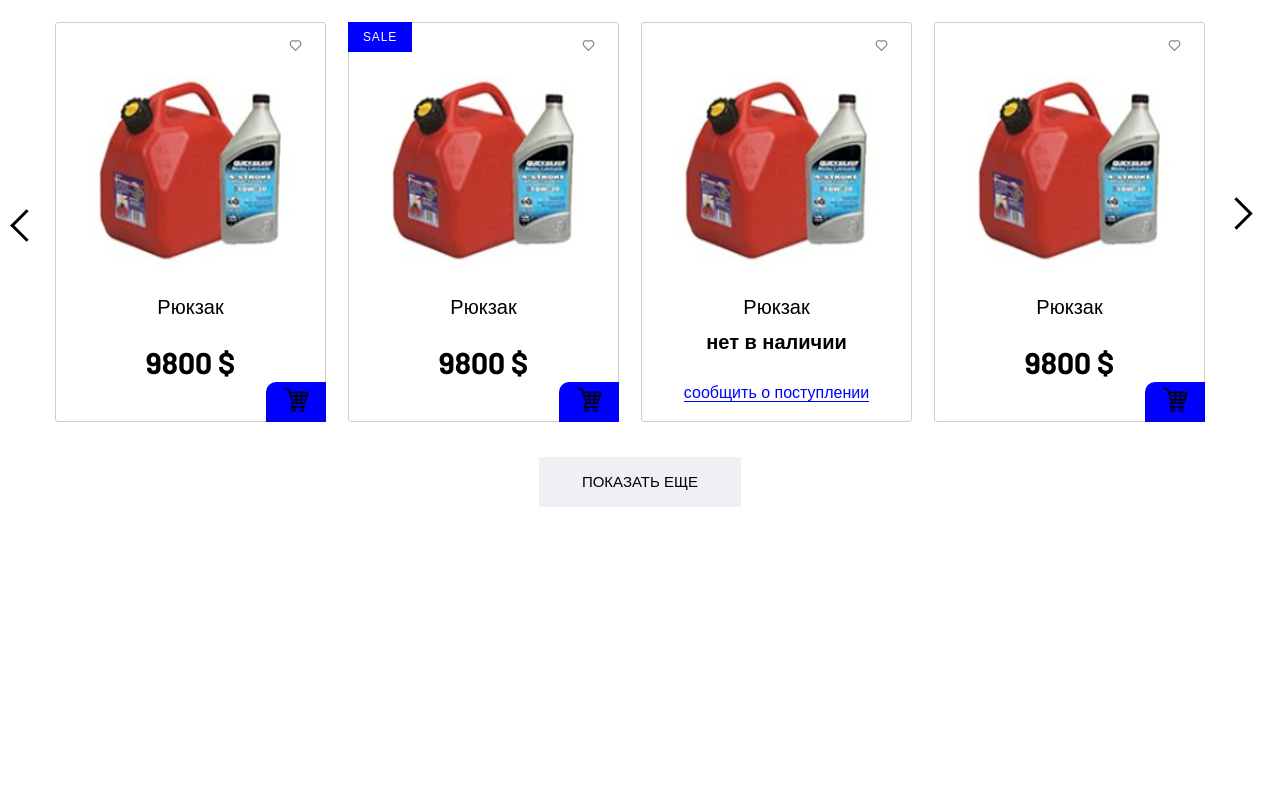
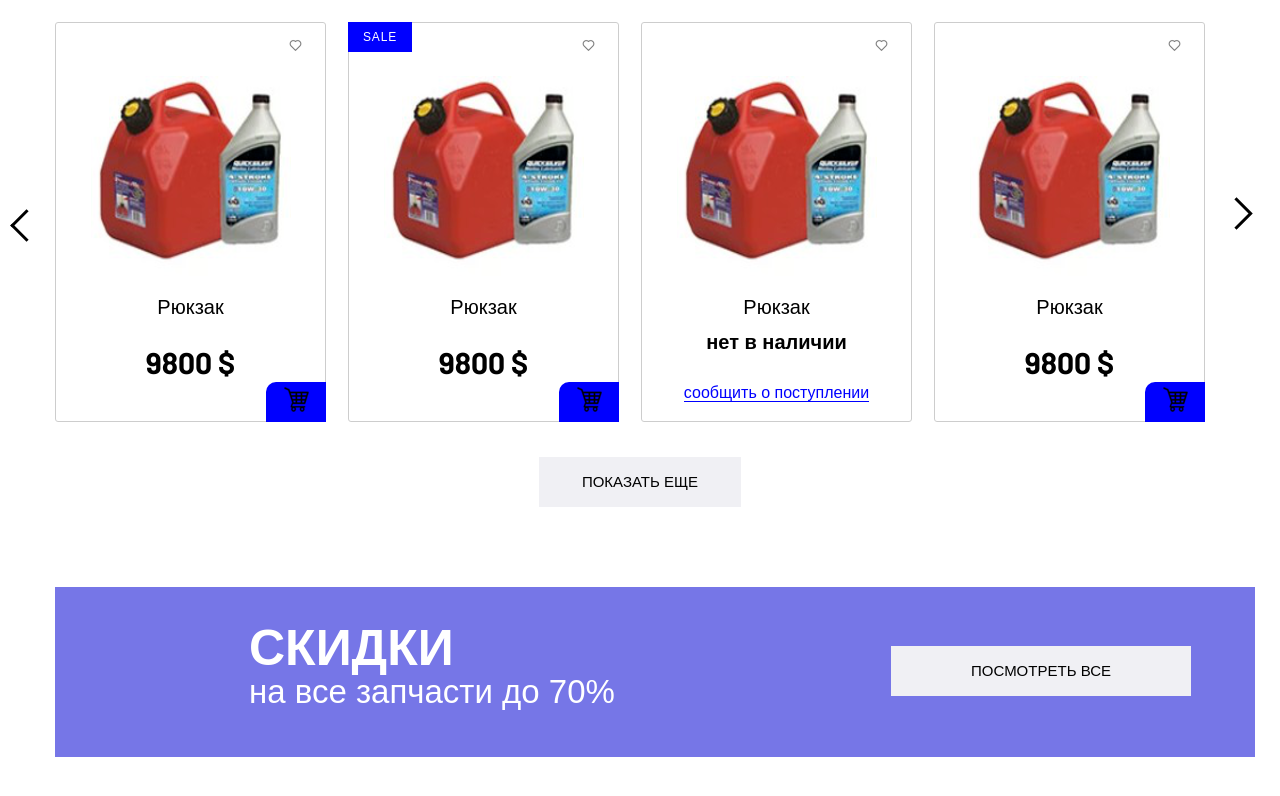
Before and after one commit to vitaliyvoloshin1/big-shop, a plain HTML site: page index.html in a window 1280 px wide. Shown: the part 1375-2171 px from the top of the page. Before the commit the page ends 1962 px from the top, so only its background shows below. Drawn offline with nearby package versions, Linux system fonts and the light colour scheme.

Commit message:
new banner section was made(or banner in picture)

```diff
--- a/index.html
+++ b/index.html
@@ -604,6 +604,34 @@
         </div>
     </section>
 
+    <!-- <div class="banner">
+        <div class="container">
+            <a class="banner__link" href="">
+                <img src="./img/bannnner.6oE2u.png" alt="">
+            </a>
+        </div>
+    </div> -->
+
+    <div class="banner">
+        <div class="container">
+            <a class="banner__link" href="">
+                <div class="banner__text">
+                    <h3 class="banner__text-sale">
+                        СКИДКИ
+                    </h3>
+                    <p class="banner__text-70">
+                        на все запчасти до 70%
+                    </p>
+                </div>
+                <div class="button__banner">
+                    <p class="button__banner-p">
+                        посмотреть все
+                    </p>
+                </div>
+            </a>
+        </div>
+    </div>
+
     <script src="https://ajax.googleapis.com/ajax/libs/jquery/3.6.0/jquery.min.js"></script>
     <script src="slick.min.js"></script>
     <script src="index.js"></script>
--- a/style.css
+++ b/style.css
@@ -611,3 +611,48 @@ body {
 .product__more-link:hover {
     background-color:chartreuse;
 }
+.banner {
+    margin-bottom: 80px;
+}
+.banner__link {
+    position: relative;
+    width: 1200px;
+    height: 170px;
+    background-color: rgb(118, 118, 231);
+    transition: all .3s;
+}
+.banner__link:hover {
+    box-shadow: 15px 15px 15px rgba(117, 117, 117, 0.603);
+}
+.banner__text {
+    left: 194px;
+    top: 49px;
+    position: absolute;
+}
+.banner__text-sale {
+    letter-spacing: 0.12;
+    color: white;
+    font-size: 50px;
+    margin-bottom: 20px;
+    text-transform: uppercase;
+}
+.banner__text-70 {
+    color: white;
+    font-size: 33px;
+}
+.button__banner {
+    text-align: center;
+    position: absolute;
+    width: 25%;
+    right: 64px;
+    top: 24px;
+    margin: 35px 0 80px;
+}
+.button__banner-p {
+    font-size: 15px;
+    line-height: 18px;
+    letter-spacing: 0.12;
+    text-transform: uppercase;
+    background-color: #F0F0F4;
+    padding: 16px 43px;
+}
```
Also changed, not shown: img/bannnner.6oE2u.png (added).
